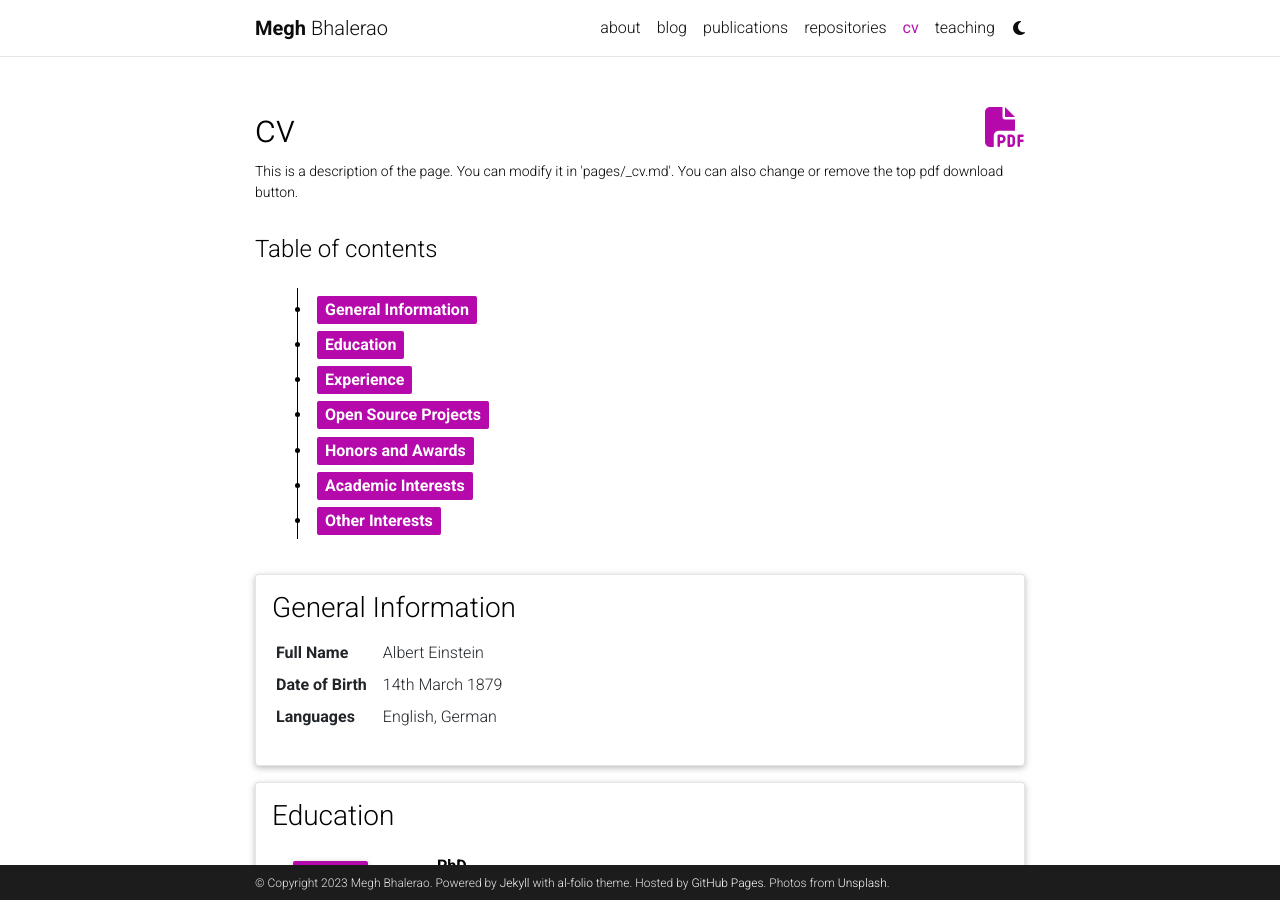
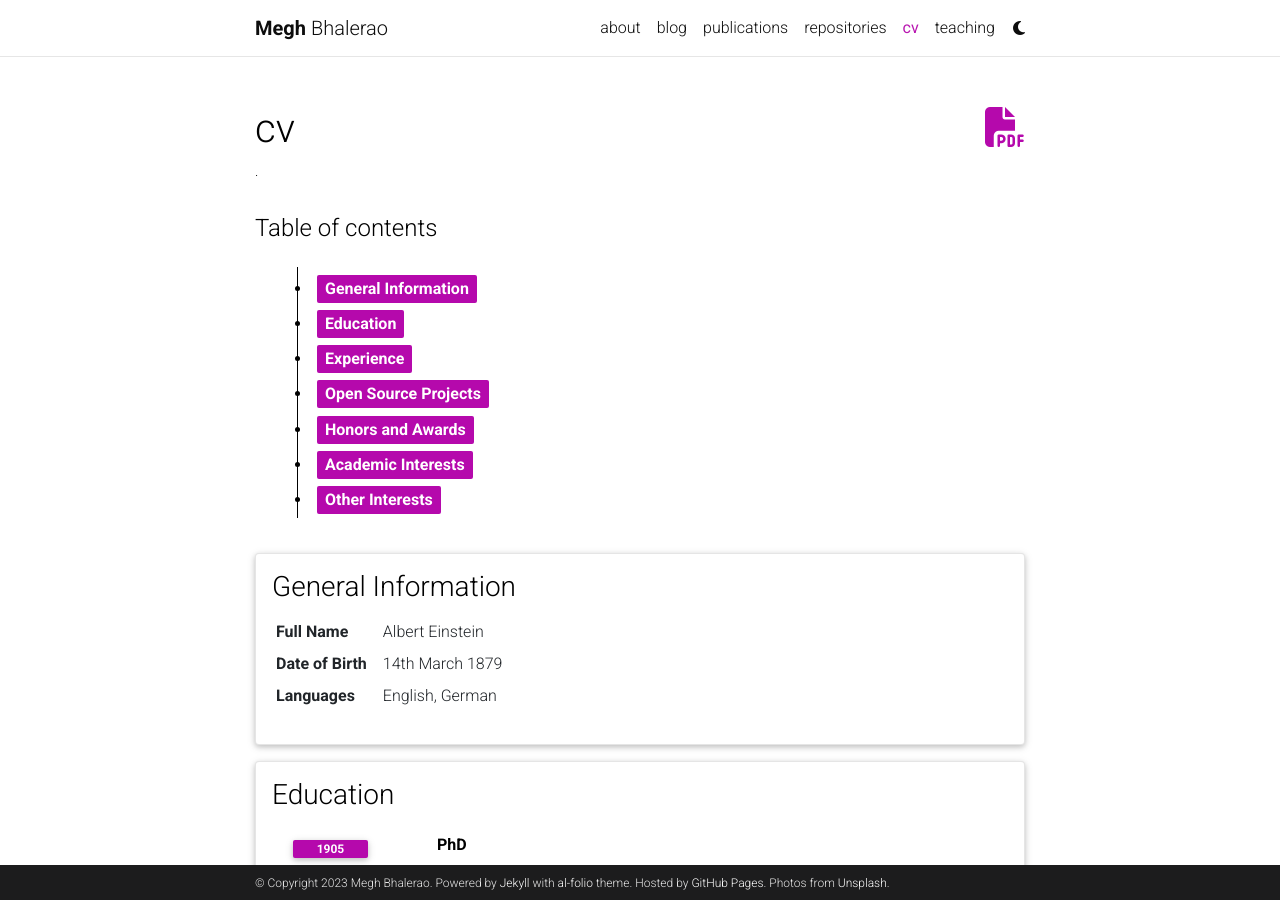
Before and after one commit to meghbhalerao/meghbhalerao.github.io, a Jekyll site: the page built from _pages/cv.md, in a window 1280 px wide and 900 px high. Built offline with Jekyll 4.4.1, drawn with Linux system fonts in a browser that asks for light colours; comment, search, counter and statistics services are not loaded; a style sheet for code colours, icons or effects is not loaded.

Commit message:
add stuff

```diff
--- a/_pages/cv.md
+++ b/_pages/cv.md
@@ -5,6 +5,6 @@ title: cv
 nav: true
 nav_order: 4
 cv_pdf: Megh_Bhalerao_Research_Resume.pdf
-description: This is a description of the page. You can modify it in 'pages/_cv.md'. You can also change or remove the top pdf download button.
+description: .
 ---
 <iframe width='100%' height='900px' frameborder='0' scrolling='yes' class='embed-responsive-item' src='' allowfullscreen></iframe>
```
